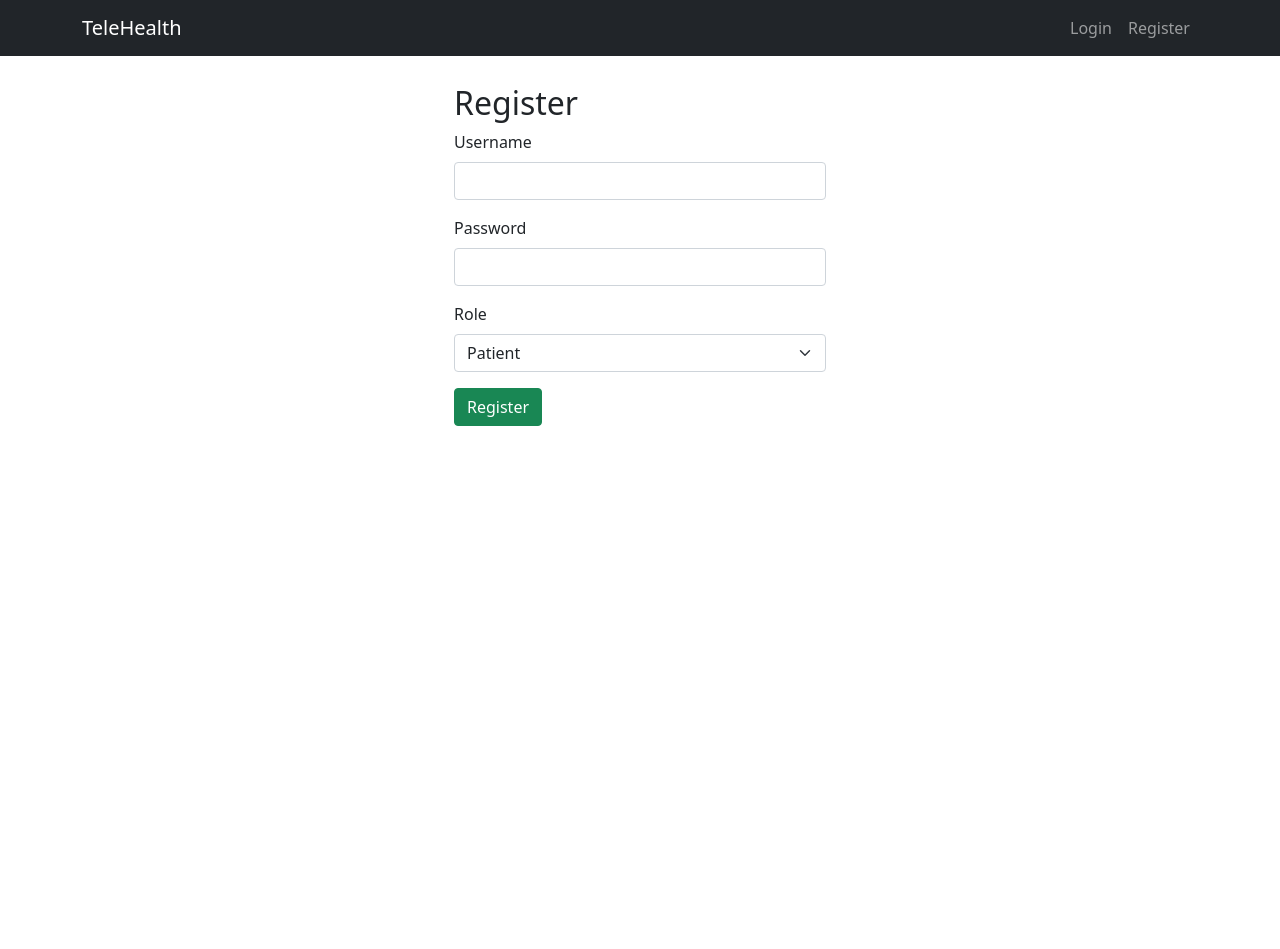
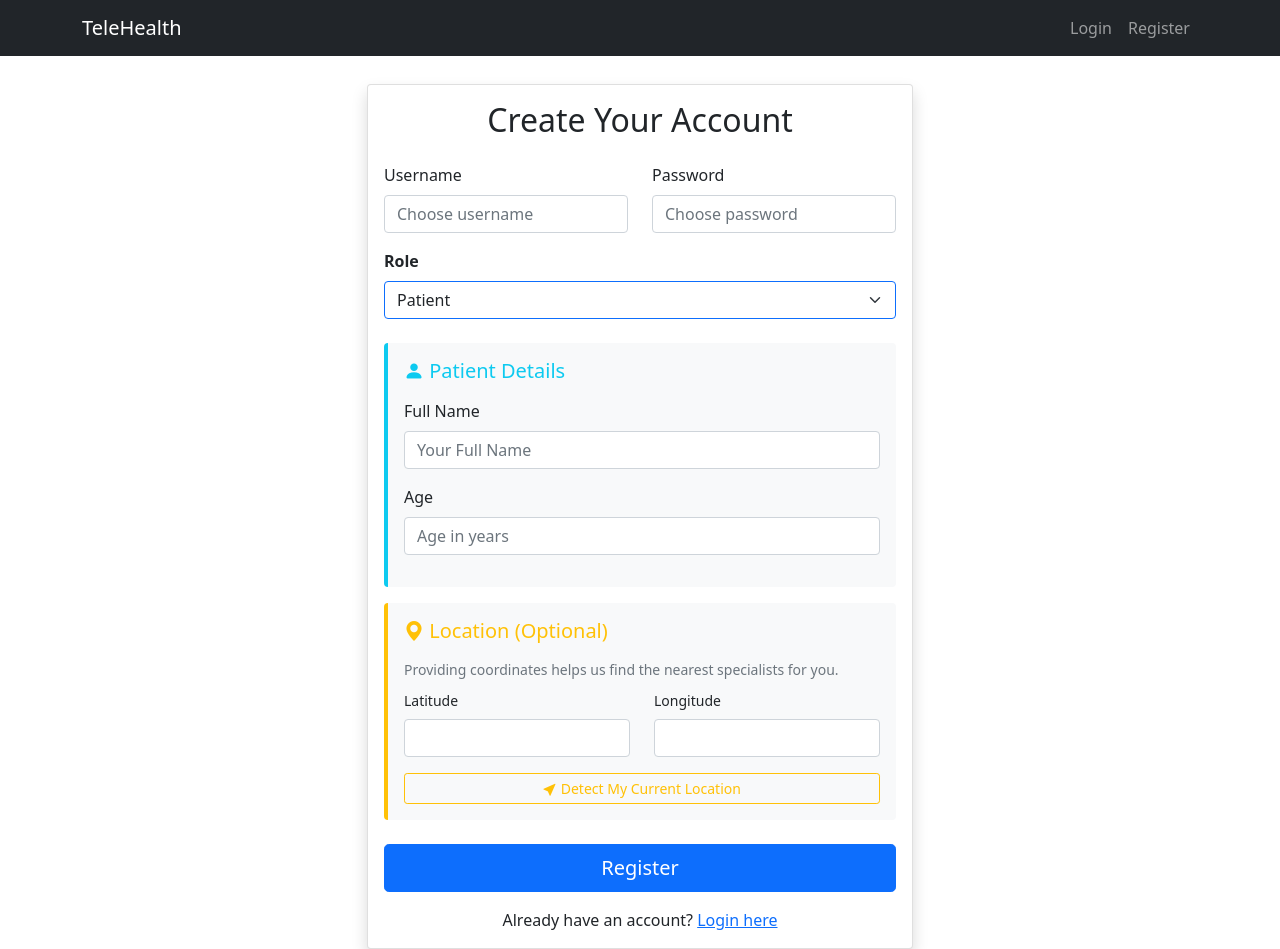
Before and after one commit to krish-vj/EPICS, a Flask app: page /register in a window 1280 px wide. Before the commit the page ends 426 px from the top, so only its background shows below. Run offline with Flask 3, Linux system fonts and the light colour scheme; some libraries are stand-ins or nearby versions.

Commit message:
Fix AI recommendation 404 and overhaul registration UI/UX
- Re-added missing recommend_doctor route and Haversine helper to app.py
- Expanded RegisterForm in forms.py with specialization, full name, age, and coordinates
- Redesigned register.html with conditional fields and Geolocation API support
- Updated registration route to handle new profile data for patients and doctors
- Fixed broken registration links across templates

```diff
--- a/app.py
+++ b/app.py
@@ -39,6 +39,39 @@ user_sockets = {}  # Maps user_id to socket_id
 @login_manager.user_loader
 def load_user(user_id):
     return db.session.get(User, user_id)
+
+# Configure Gemini
+genai.configure(api_key=os.environ.get("GEMINI_API_KEY"))
+
+def haversine(lat1, lon1, lat2, lon2):
+    """Calculate the great circle distance between two points on the earth in km."""
+    if None in [lat1, lon1, lat2, lon2]: return float('inf')
+    R = 6371  # Earth radius in km
+    dLat = math.radians(lat2 - lat1)
+    dLon = math.radians(lon2 - lon1)
+    a = math.sin(dLat / 2) * math.sin(dLat / 2) + \
+        math.cos(math.radians(lat1)) * math.cos(math.radians(lat2)) * \
+        math.sin(dLon / 2) * math.sin(dLon / 2)
+    c = 2 * math.atan2(math.sqrt(a), math.sqrt(1 - a))
+    return R * c
+
+def get_specialist_recommendation(symptoms, vitals):
+    """Use Gemini to recommend a specialist type based on symptoms and vitals."""
+    model = genai.GenerativeModel('gemini-1.5-flash')
+    prompt = f"""
+    Based on the following patient symptoms and vitals, recommend the MOST appropriate medical specialist category (e.g., Cardiologist, Dermatologist, Gynecologist, General Physician, etc.).
+
+    Symptoms: {symptoms}
+    Vitals: {vitals}
+
+    Provide ONLY the category name as the output.
+    """
+    try:
+        response = model.generate_content(prompt)
+        return response.text.strip()
+    except Exception as e:
+        print(f"Gemini Error: {e}")
+        return "General Physician"
 
 @app.route('/api/search_patients')
 @login_required
@@ -105,6 +138,8 @@ def login():
 
 @app.route('/register', methods=['GET', 'POST'])
 def register():
+    if current_user.is_authenticated:
+        return redirect(url_for('index'))
     form = RegisterForm()
     if form.validate_on_submit():
         if User.query.filter_by(username=form.username.data).first():
@@ -117,10 +152,21 @@ def register():
         db.session.commit()
 
         if user.role == 'patient':
-            prof = PatientProfile(user_id=user.id)
+            prof = PatientProfile(
+                user_id=user.id,
+                name=form.full_name.data,
+                age=form.age.data,
+                latitude=form.latitude.data,
+                longitude=form.longitude.data
+            )
             db.session.add(prof)
         elif user.role == 'doctor':
-            prof = DoctorProfile(user_id=user.id)
+            prof = DoctorProfile(
+                user_id=user.id,
+                specialization=form.specialization.data,
+                latitude=form.latitude.data,
+                longitude=form.longitude.data
+            )
             db.session.add(prof)
         db.session.commit()
 
@@ -334,6 +380,51 @@ def assign_specialist(case_id):
 def video_call(room_id):
     return render_template('video_call.html', room_id=room_id, username=current_user.username)
 
+@app.route('/doctor/recommend_doctor/<case_id>')
+@login_required
+def recommend_doctor(case_id):
+    if current_user.role != 'doctor': return jsonify({'error': 'Unauthorized'}), 403
+
+    case = db.session.get(Case, case_id)
+    if not case: return jsonify({'error': 'Case not found'}), 404
+
+    # 1. Get Specialist Category from Gemini
+    vitals = f"BP: {case.bp}, HR: {case.heart_rate}, SpO2: {case.spo2}, Temp: {case.temperature}"
+    recommended_category = get_specialist_recommendation(case.symptoms, vitals)
+
+    # 2. Search for doctors based on category
+    potential_docs = DoctorProfile.query.filter(
+        DoctorProfile.is_approved == True,
+        DoctorProfile.specialization.ilike(f"%{recommended_category}%")
+    ).all()
+
+    if not potential_docs:
+        potential_docs = DoctorProfile.query.filter(DoctorProfile.is_approved == True).all()
+
+    results = []
+    patient = case.patient_profile
+
+    for doc in potential_docs:
+        dist = haversine(patient.latitude, patient.longitude, doc.latitude, doc.longitude)
+        availability_score = doc.active_cases_count
+        ranking_score = dist + (availability_score * 10)
+
+        results.append({
+            'doc_id': doc.id,
+            'name': doc.user.username,
+            'specialization': doc.specialization,
+            'distance_km': round(dist, 2),
+            'active_cases': availability_score,
+            'ranking_score': ranking_score
+        })
+
+    results.sort(key=lambda x: x['ranking_score'])
+
+    return jsonify({
+        'recommended_category': recommended_category,
+        'doctors': results[:5]
+    })
+
 # --- Socket Events ---
 
 @socketio.on('connect')
--- a/forms.py
+++ b/forms.py
@@ -12,6 +12,14 @@ class RegisterForm(FlaskForm):
     username = StringField('Username', validators=[DataRequired(), Length(min=3, max=64)])
     password = PasswordField('Password', validators=[DataRequired()])
     role = SelectField('Role', choices=[('patient', 'Patient'), ('doctor', 'Doctor')], validators=[DataRequired()])
+
+    # Common/Conditional fields
+    full_name = StringField('Full Name', validators=[Optional()])
+    age = IntegerField('Age', validators=[Optional()])
+    specialization = StringField('Specialization (for Doctors)', validators=[Optional()])
+    latitude = FloatField('Latitude', validators=[Optional()])
+    longitude = FloatField('Longitude', validators=[Optional()])
+
     submit = SubmitField('Register')
 
 class PatientProfileForm(FlaskForm):
--- a/templates/login.html
+++ b/templates/login.html
@@ -14,5 +14,8 @@
         </div>
         {{ form.submit(class="btn btn-primary") }}
     </form>
+    <div class="mt-3">
+        Don't have an account? <a href="{{ url_for('register') }}">Register here</a>
+    </div>
 </div>
 {% endblock %}
--- a/templates/register.html
+++ b/templates/register.html
@@ -1,22 +1,127 @@
 {% extends "base.html" %}
 {% block content %}
-<div class="col-md-4 offset-md-4">
-    <h2>Register</h2>
-    <form method="post">
+<div class="row justify-content-center">
+    <div class="col-md-6">
+        <div class="card shadow">
+            <div class="card-body">
+                <h2 class="card-title text-center mb-4">Create Your Account</h2>
+                <form method="post" id="register-form">
                     {{ form.hidden_tag() }}
+
+                    <div class="row">
+                        <div class="col-md-6 mb-3">
+                            {{ form.username.label(class="form-label") }}
+                            {{ form.username(class="form-control", placeholder="Choose username") }}
+                            {% for error in form.username.errors %}<span class="text-danger small">{{ error }}</span>{% endfor %}
+                        </div>
+                        <div class="col-md-6 mb-3">
+                            {{ form.password.label(class="form-label") }}
+                            {{ form.password(class="form-control", placeholder="Choose password") }}
+                            {% for error in form.password.errors %}<span class="text-danger small">{{ error }}</span>{% endfor %}
+                        </div>
+                    </div>
+
+                    <div class="mb-4">
+                        {{ form.role.label(class="form-label fw-bold") }}
+                        {{ form.role(class="form-select border-primary", id="role-select") }}
+                    </div>
+
+                    <div id="patient-fields" class="p-3 bg-light rounded mb-3 border-start border-4 border-info">
+                        <h5 class="text-info mb-3"><i class="bi bi-person-fill"></i> Patient Details</h5>
                         <div class="mb-3">
-            {{ form.username.label(class="form-label") }}
-            {{ form.username(class="form-control") }}
+                            {{ form.full_name.label(class="form-label") }}
+                            {{ form.full_name(class="form-control", placeholder="Your Full Name") }}
                         </div>
                         <div class="mb-3">
-            {{ form.password.label(class="form-label") }}
-            {{ form.password(class="form-control") }}
+                            {{ form.age.label(class="form-label") }}
+                            {{ form.age(class="form-control", placeholder="Age in years") }}
                         </div>
+                    </div>
+
+                    <div id="doctor-fields" class="p-3 bg-light rounded mb-3 border-start border-4 border-primary d-none">
+                        <h5 class="text-primary mb-3"><i class="bi bi-heart-pulse-fill"></i> Doctor Details</h5>
                         <div class="mb-3">
-            {{ form.role.label(class="form-label") }}
-            {{ form.role(class="form-select") }}
+                            {{ form.specialization.label(class="form-label") }}
+                            {{ form.specialization(class="form-control", placeholder="e.g. Cardiologist, Gynocologist") }}
                         </div>
-        {{ form.submit(class="btn btn-success") }}
+                    </div>
+
+                    <div id="location-fields" class="p-3 bg-light rounded mb-3 border-start border-4 border-warning">
+                        <h5 class="text-warning mb-3"><i class="bi bi-geo-alt-fill"></i> Location (Optional)</h5>
+                        <p class="small text-muted mb-2">Providing coordinates helps us find the nearest specialists for you.</p>
+                        <div class="row">
+                            <div class="col-6 mb-2">
+                                {{ form.latitude.label(class="form-label small") }}
+                                {{ form.latitude(class="form-control", id="lat-field") }}
+                            </div>
+                            <div class="col-6 mb-2">
+                                {{ form.longitude.label(class="form-label small") }}
+                                {{ form.longitude(class="form-control", id="lng-field") }}
+                            </div>
+                        </div>
+                        <button type="button" class="btn btn-sm btn-outline-warning w-100 mt-2" onclick="detectLocation()">
+                            <i class="bi bi-cursor-fill"></i> Detect My Current Location
+                        </button>
+                    </div>
+
+                    <div class="mt-4">
+                        {{ form.submit(class="btn btn-primary btn-lg w-100") }}
+                    </div>
                 </form>
+                <div class="text-center mt-3">
+                    Already have an account? <a href="{{ url_for('login') }}">Login here</a>
+                </div>
+            </div>
+        </div>
+    </div>
 </div>
 {% endblock %}
+
+{% block scripts %}
+<script>
+    const roleSelect = document.getElementById('role-select');
+    const patientFields = document.getElementById('patient-fields');
+    const doctorFields = document.getElementById('doctor-fields');
+
+    function toggleFields() {
+        if (roleSelect.value === 'patient') {
+            patientFields.classList.remove('d-none');
+            doctorFields.classList.add('d-none');
+        } else {
+            patientFields.classList.add('d-none');
+            doctorFields.classList.remove('d-none');
+        }
+    }
+
+    roleSelect.addEventListener('change', toggleFields);
+    // Initial call
+    toggleFields();
+
+    function detectLocation() {
+        if (navigator.geolocation) {
+            const btn = event.currentTarget;
+            btn.disabled = true;
+            btn.innerHTML = '<span class="spinner-border spinner-border-sm"></span> Detecting...';
+
+            navigator.geolocation.getCurrentPosition(
+                (position) => {
+                    document.getElementById('lat-field').value = position.coords.latitude.toFixed(6);
+                    document.getElementById('lng-field').value = position.coords.longitude.toFixed(6);
+                    btn.disabled = false;
+                    btn.innerHTML = '<i class="bi bi-check-circle-fill"></i> Location Detected';
+                    btn.classList.remove('btn-outline-warning');
+                    btn.classList.add('btn-success');
+                },
+                (error) => {
+                    console.error("Error detecting location:", error);
+                    alert("Could not detect location. Please enter manually.");
+                    btn.disabled = false;
+                    btn.innerHTML = '<i class="bi bi-cursor-fill"></i> Detect My Current Location';
+                }
+            );
+        } else {
+            alert("Geolocation is not supported by this browser.");
+        }
+    }
+</script>
+{% endblock %}
```
Lines whose indentation alone changed are shown as unchanged.
